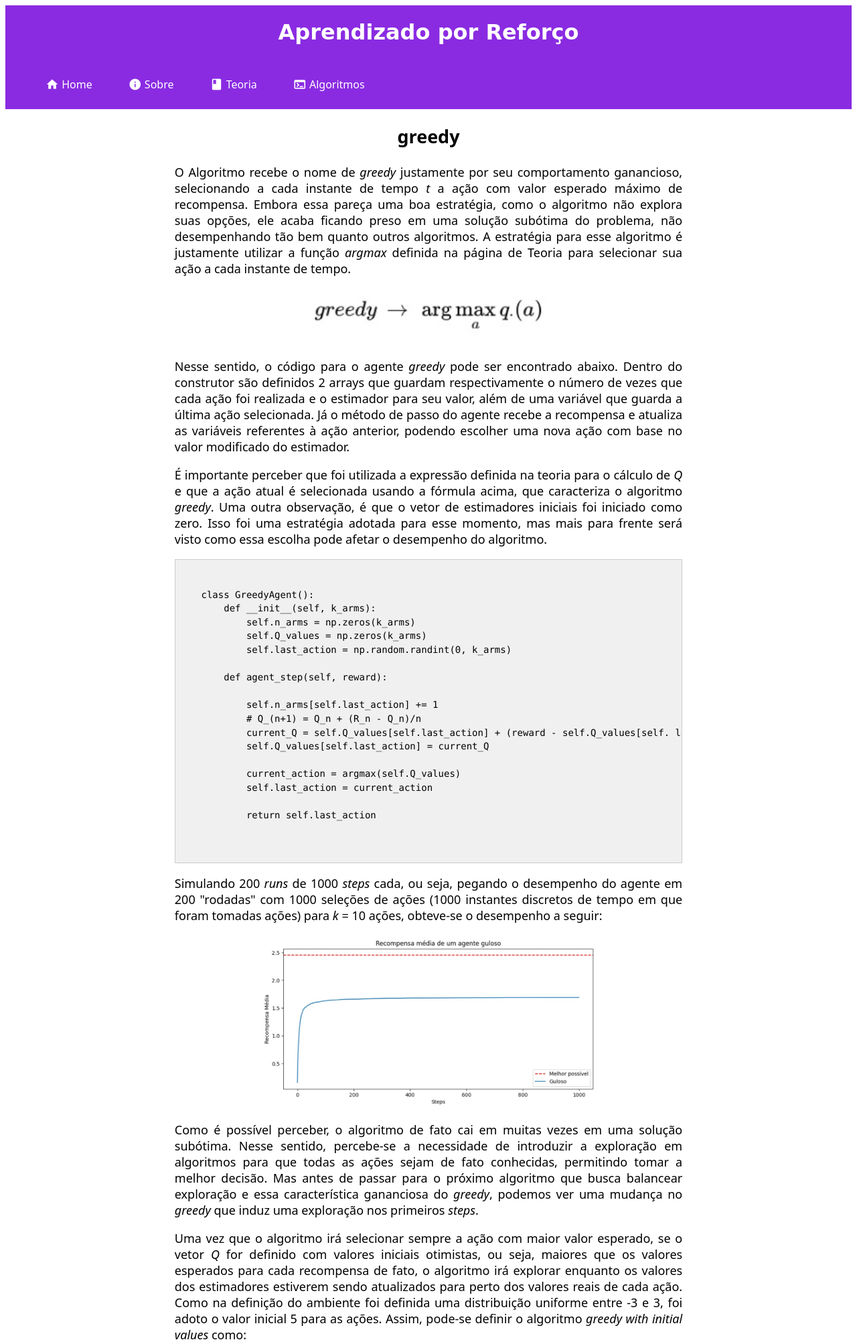
After one commit to vitorvianadp/rlsite, a Django app: page /greedy/ in a window 1280 px wide. The commit adds this page. Shown: the top 2004 px of the page at 67% size. Run offline with Django 4.2, Linux system fonts and the light colour scheme.

Commit message:
Adicionado conteudo das ultimas paginas estaticas

```diff
--- a/static/css/style.css
+++ b/static/css/style.css
@@ -49,3 +49,30 @@ body {
     font-size: 20px;
     vertical-align: sub;
   }
+
+#algorithm-item {
+    display: inline-block;
+    padding: 10px;
+    margin: 0 20px 0 10px;
+    color: white;
+    text-decoration: none;
+    font-family: system-ui, -apple-system, BlinkMacSystemFont, 'Segoe UI', Roboto, Oxygen, Ubuntu, Cantarell, 'Open Sans', 'Helvetica Neue', sans-serif;
+  }
+
+#algorithm-item:hover .dropdown {
+    display: block;
+}
+
+.dropdown {
+  display: none;
+  position: absolute;
+  background-color: #690DA6;
+  border: 1px solid #ccc;
+  padding: 5px;
+  box-shadow: 0 2px 4px rgba(0, 0, 0, 0.2);
+}
+
+.dropdown a {
+    display: block;
+    margin-bottom: 2px;
+}
--- a/static/css/style_theory.css
+++ b/static/css/style_infopages.css
@@ -5,6 +5,18 @@ main {
     font-family: system-ui, -apple-system, BlinkMacSystemFont, 'Segoe UI', Roboto, Oxygen, Ubuntu, Cantarell, 'Open Sans', 'Helvetica Neue', sans-serif;
     font-size: large;
     text-align: justify;
+  }
+
+.content__image {
+    display: block;
+    width: 500px;
+    margin: 20px auto;
+  }
+
+#image__legend {
+    display: flex;
+    justify-content: center;
+    font-weight: bold;
   }
 
 h2 {
@@ -17,7 +29,7 @@ h2 {
     margin: 20px auto;
   }
 
-@media screen and (max-width: 700px) {
+@media screen and (max-width: 1000px) {
     main{
       width: 80%;
     }
@@ -26,7 +38,11 @@ h2 {
       width: 100%;
     }
 
-  }
+    .content__image{
+      width: 90%;
+      margin: 1vw;
+    }
+}
 
 .code-slide {
     overflow-x: auto;
--- /dev/null
+++ b/staticpages/templates/staticpages/greedy.html
@@ -0,0 +1,119 @@
+{% extends 'base.html' %}
+{% load static %}
+
+{% block title %}
+Algoritmos
+{% endblock title %}
+
+{% block pagestyle %}
+<link rel="stylesheet" type="text/css" href="{% static 'css/style_infopages.css' %}">
+{% endblock pagestyle %}
+
+{% block content %}
+<h2>greedy</h2>
+<p>
+    O Algoritmo recebe o nome de <i>greedy</i> justamente por seu comportamento ganancioso,
+    selecionando a cada instante de tempo <i>t</i> a ação com valor esperado máximo de recompensa.
+    Embora essa pareça uma boa estratégia, como o algoritmo não explora suas opções, ele acaba
+    ficando preso em uma solução subótima do problema, não desempenhando tão bem quanto outros
+    algoritmos. A estratégia para esse algoritmo é justamente utilizar a função <i>argmax</i>
+    definida na página de Teoria para selecionar sua ação a cada instante de tempo.
+</p>
+<img class="math_equation" src="{% static 'images/greedy.jpg' %}" alt="Seleção de ação greedy">
+<p>
+    Nesse sentido, o código para o agente <i>greedy</i> pode ser encontrado abaixo. Dentro do construtor
+    são definidos 2 arrays que guardam respectivamente o número de vezes que cada ação foi realizada
+    e o estimador para seu valor, além de uma variável que guarda a última ação selecionada. Já o
+    método de passo do agente recebe a recompensa e atualiza as variáveis referentes à ação anterior,
+    podendo escolher uma nova ação com base no valor modificado do estimador.
+</p>
+<p>
+    É importante perceber que foi utilizada a expressão definida na teoria para o cálculo de
+    <i>Q</i> e que a ação atual é selecionada usando a fórmula acima, que caracteriza o algoritmo
+    <i>greedy</i>. Uma outra observação, é que o vetor de estimadores iniciais foi iniciado como
+    zero. Isso foi uma estratégia adotada para esse momento, mas mais para frente será visto
+    como essa escolha pode afetar o desempenho do algoritmo.
+</p>
+<div class="code-slide">
+    <pre>
+        <code>
+    class GreedyAgent():
+        def __init__(self, k_arms):
+            self.n_arms = np.zeros(k_arms)
+            self.Q_values = np.zeros(k_arms)
+            self.last_action = np.random.randint(0, k_arms)
+
+        def agent_step(self, reward):
+
+            self.n_arms[self.last_action] += 1
+            # Q_(n+1) = Q_n + (R_n - Q_n)/n
+            current_Q = self.Q_values[self.last_action] + (reward - self.Q_values[self. last_action])/self.n_arms[self.last_action]
+            self.Q_values[self.last_action] = current_Q
+
+            current_action = argmax(self.Q_values)
+            self.last_action = current_action
+
+            return self.last_action
+        </code>
+    </pre>
+</div>
+<p>
+    Simulando 200 <i>runs</i> de 1000 <i>steps</i> cada, ou seja, pegando o desempenho
+    do agente em 200 "rodadas" com 1000 seleções de ações (1000 instantes discretos de
+    tempo em que foram tomadas ações) para <i>k</i> = 10 ações, obteve-se o desempenho a seguir:
+</p>
+<img class="content__image" src="{% static 'images/greedy_performance.jpg' %}" alt="Curva para greedy">
+<p>
+    Como é possível perceber, o algoritmo de fato cai em muitas vezes em uma solução subótima.
+    Nesse sentido, percebe-se a necessidade de introduzir a exploração em algoritmos para que
+    todas as ações sejam de fato conhecidas, permitindo tomar a melhor decisão. Mas antes de
+    passar para o próximo algoritmo que busca balancear exploração e essa característica gananciosa
+    do <i>greedy</i>, podemos ver uma mudança no <i>greedy</i> que induz uma exploração
+    nos primeiros <i>steps</i>.
+</p>
+<p>
+    Uma vez que o algoritmo irá selecionar sempre a ação com maior valor esperado, se o vetor
+    <i>Q</i> for definido com valores iniciais otimistas, ou seja, maiores que os valores
+    esperados para cada recompensa de fato, o algoritmo irá explorar enquanto os valores dos
+    estimadores estiverem sendo atualizados para perto dos valores reais de cada ação. Como na
+    definição do ambiente foi definida uma distribuição uniforme entre -3 e 3, foi adoto o valor
+    inicial 5 para as ações. Assim, pode-se definir o algoritmo <i>greedy with initial
+    values</i> como:
+</p>
+<div class="code-slide">
+    <pre>
+        <code>
+    class GreedyWithInitialValuesAgent():
+        def __init__(self, k_arms):
+            self.n_arms = np.zeros(k_arms)
+            self.Q_values = [5] * k # valor inicial 5
+            self.last_action = np.random.randint(0, k_arms)
+
+        def agent_step(self, reward):
+
+            self.n_arms[self.last_action] += 1
+            # Q_(n+1) = Q_n + (R_n - Q_n)/n
+            current_Q = self.Q_values[self.last_action] + (reward - self.Q_values[self. last_action])/self.n_arms[self.last_action]
+            self.Q_values[self.last_action] = current_Q
+
+            current_action = argmax(self.Q_values)
+            self.last_action = current_action
+
+            return self.last_action
+        </code>
+    </pre>
+</div>
+<p>
+    Para esse algoritmo, com o mesmo procedimento adotado para o <i>greedy</i> puro foi obtida a curva a seguir:
+</p>
+<img class="content__image" src="{% static 'images/greedy_initial_performance.jpg' %}" alt="Curva para greedy com valores iniciais">
+<p>
+    Como observado, o algoritmo de fato desempenha melhor do que o anterior para esse tipo de problema.
+    Além disso, o <i>spike</i> observado nos primeiros instantes da simulação está relacionado com o
+    fato de o agente testar todas as ações no início, dado que seus valores estimados são mais
+    altos que todos os valores reais para cada recompensa. Um último ponto é que para problemas
+    reais em que a distribuição das recompensas altera com o tempo, pelo fato de a exploração
+    ser restrita a um pequeno período de tempo, o algoritmo não iria desempenhar tão bem como
+    aqui, pois ele não iria acompanhar essa atualização nos valores.
+</p>
+{% endblock content %}
--- a/staticpages/templates/staticpages/theory.html
+++ b/staticpages/templates/staticpages/theory.html
@@ -6,7 +6,7 @@ Teoria
 {% endblock title %}
 
 {% block pagestyle %}
-<link rel="stylesheet" type="text/css" href="{% static 'css/style_theory.css' %}">
+<link rel="stylesheet" type="text/css" href="{% static 'css/style_infopages.css' %}">
 {% endblock pagestyle %}
 
 {% block content %}
--- a/staticpages/urls.py
+++ b/staticpages/urls.py
@@ -6,5 +6,7 @@ urlpatterns = [
     path('about/', views.about, name='about'),
     path('', views.index, name='index'),
     path('theory/', views.theory, name='theory'),
-    path('algorithms/', views.algorithms, name='algorithms'),
+    path('e_greedy/', views.e_greedy, name='e-greedy'),
+    path('greedy/', views.greedy, name='greedy'),
+    path('ucb/', views.ucb, name='ucb'),
 ]
--- a/staticpages/views.py
+++ b/staticpages/views.py
@@ -14,6 +14,14 @@ def theory(request):
     context = {}
     return render(request, 'staticpages/theory.html', context)
 
-def algorithms(request):
+def e_greedy(request):
     context = {}
-    return render(request, 'staticpages/algorithms.html', context)
+    return render(request, 'staticpages/e_greedy.html', context)
+
+def greedy(request):
+    context = {}
+    return render(request, 'staticpages/greedy.html', context)
+
+def ucb(request):
+    context = {}
+    return render(request, 'staticpages/ucb.html', context)
--- a/templates/base.html
+++ b/templates/base.html
@@ -18,7 +18,7 @@
 
 <body>
     <header id="staticpages-header">
-        <h1>Algoritmos de RL</h1>
+        <h1>Aprendizado por Reforço</h1>
         <nav id="staticpages-nav">
             <ul>
                 <li class="nav__item"><a href="{% url 'index' %}">
@@ -33,10 +33,15 @@
                     <span class="material-icons">book </span>
                     Teoria
                 </a></li>
-                <li class="nav__item"><a href="{% url 'algorithms' %}">
+                <li id="algorithm-item">
                     <span class="material-icons">terminal </span>
                     Algoritmos
-                </a></li>
+                    <div class="dropdown">
+                        <a href="{% url 'greedy' %}">1. greedy</a>
+                        <a href="{% url 'e-greedy' %}">2. ε-greedy</a>
+                        <a href="{% url 'ucb' %}">3. UCB</a>
+                    </div>
+                </li>
             </ul>
         </nav>
     </header>
```
Also changed, not shown: static/css/style_about.css (added, +58 -0 lines), static/css/style_homepage.css (deleted, +0 -21 lines), staticpages/templates/staticpages/about.html (+16 -1 lines), staticpages/templates/staticpages/algorithms.html (deleted, +0 -9 lines), staticpages/templates/staticpages/e_greedy.html (added, +88 -0 lines), staticpages/templates/staticpages/index.html (+7 -3 lines), staticpages/templates/staticpages/ucb.html (added, +79 -0 lines), static/images/RL_diagram.png (added).
